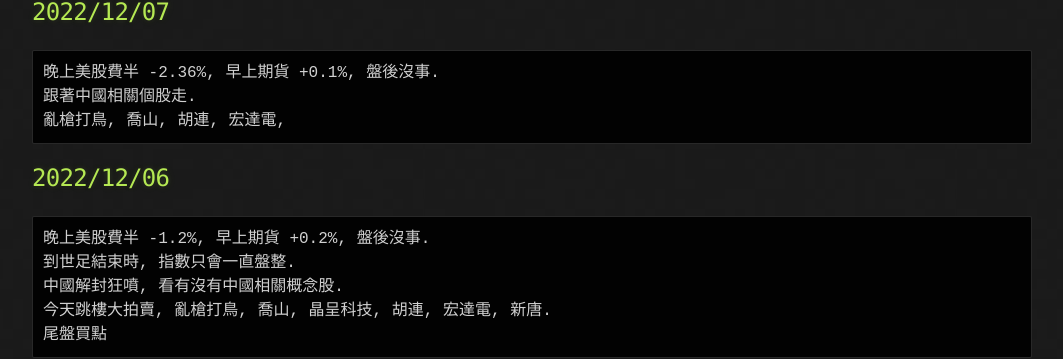
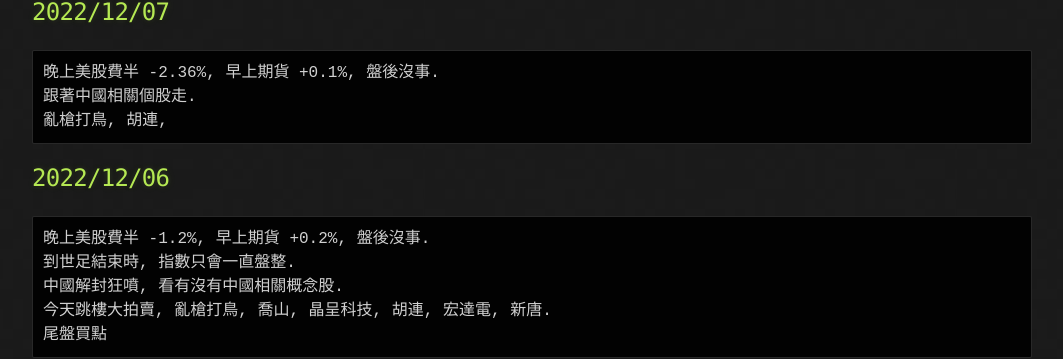
Before and after one commit to lepg5487/Stock_God, a Jekyll site: the page built from index.md, in a window 1280 px wide and 900 px high, scrolled down 348 px. Shown: the part 196-555 px from the top of the window, without its empty margins (108-1171 px from the left). Built offline with Jekyll 4.4.1, drawn with Linux system fonts in a browser that asks for light colours; our own code applies the rules of GitHub Pages for plain Markdown files.

Commit message:
Update index.md

````diff
--- a/index.md
+++ b/index.md
@@ -20,7 +20,7 @@ layout: testlayouts
 ```
 晚上美股費半 -2.36%, 早上期貨 +0.1%, 盤後沒事.
 跟著中國相關個股走.
-亂槍打鳥, 喬山, 胡連, 宏達電,
+亂槍打鳥, 胡連,
 ```
 
 ## 2022/12/06
````
